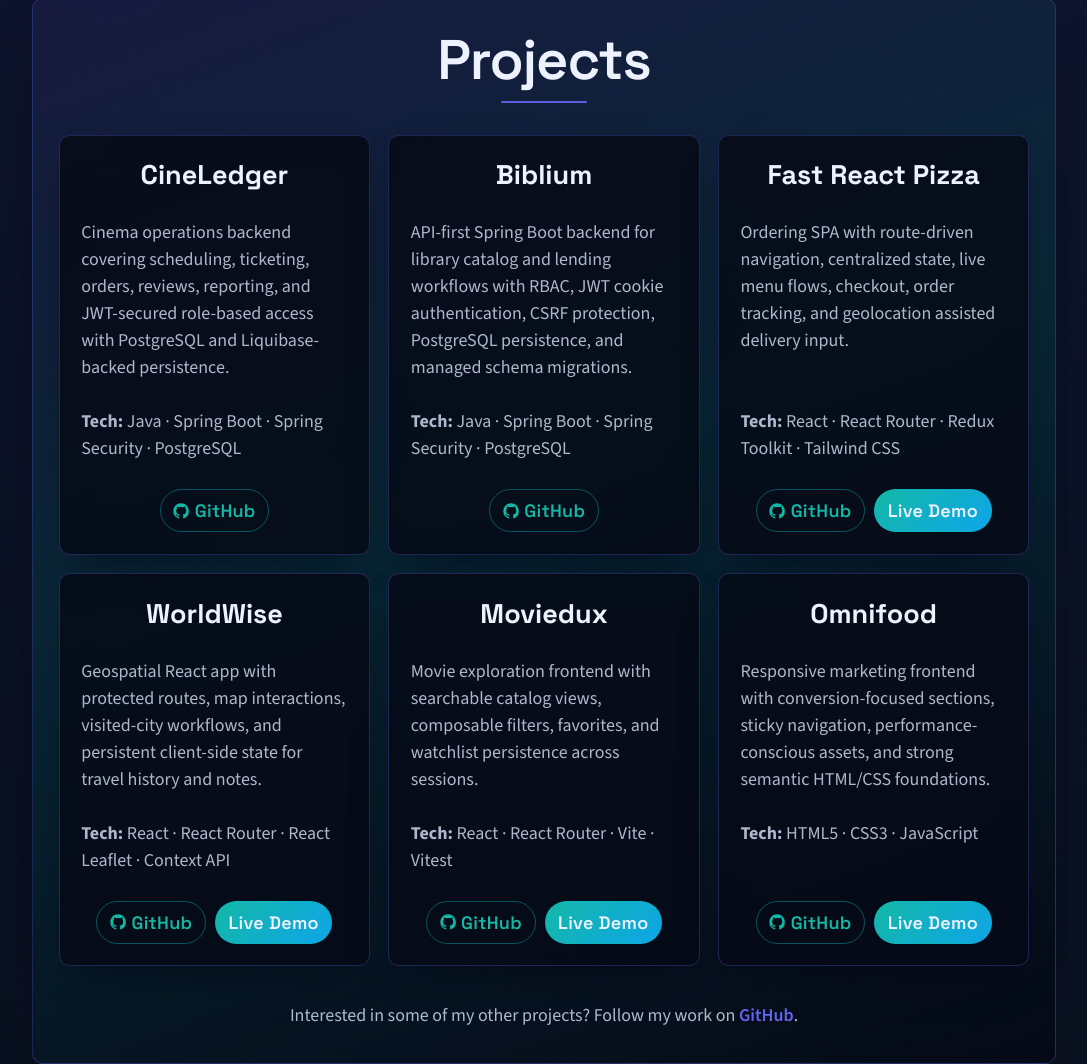
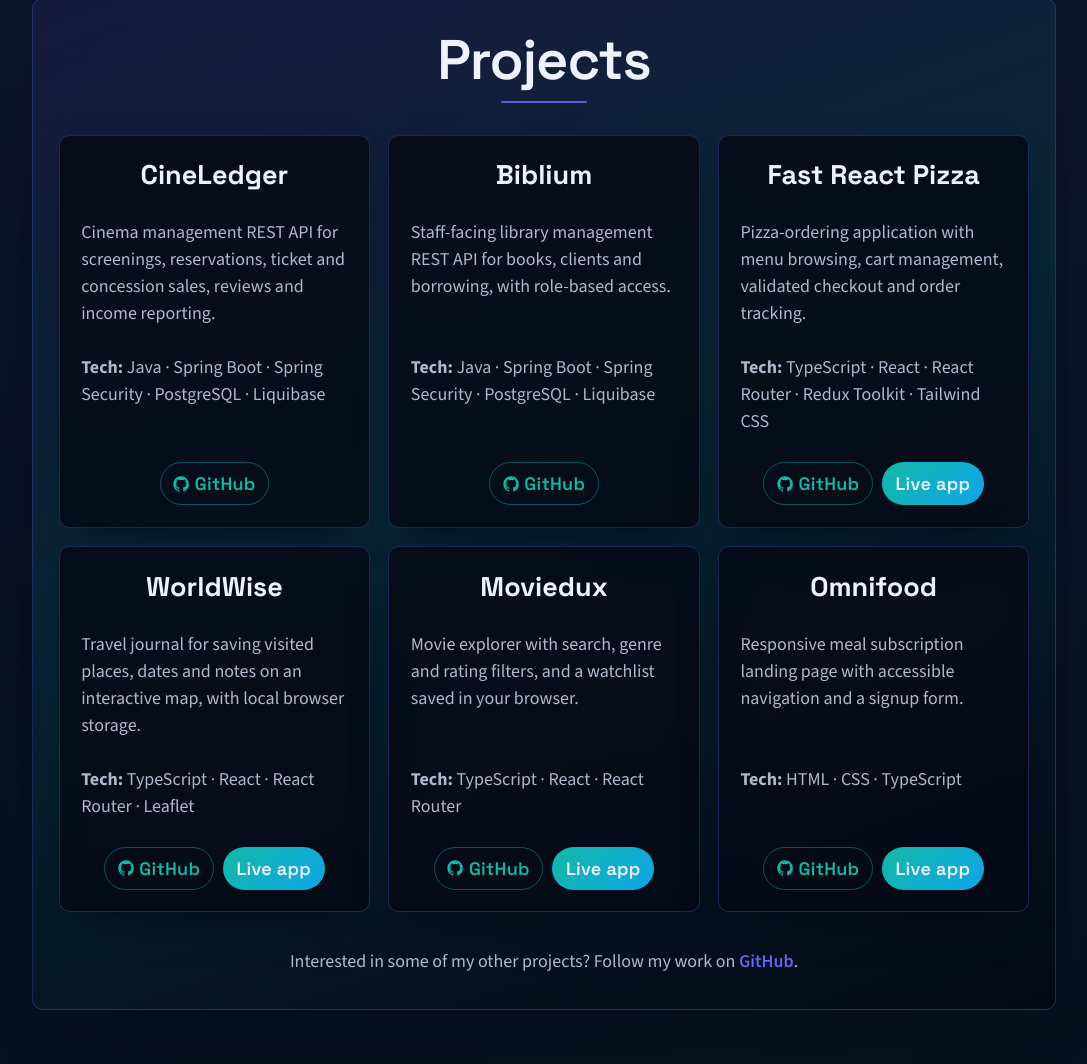
Before and after one commit to vdrenkov/portfolio, a plain HTML site: page index.html in a window 1280 px wide. Shown: the part 1888-2952 px from the top of the page, without its empty margins (96-1183 px from the left). Drawn offline with nearby package versions, Linux system fonts and the light colour scheme.

Commit message:
Refresh project descriptions and tech stacks.

```diff
--- a/index.html
+++ b/index.html
@@ -217,13 +217,12 @@
             <li class="card project-card project-card--1">
               <h3 class="card-title">CineLedger</h3>
               <p class="card-description">
-                Cinema operations backend covering scheduling, ticketing,
-                orders, reviews, reporting, and JWT-secured role-based access
-                with PostgreSQL and Liquibase-backed persistence.
+                Cinema management REST API for screenings, reservations, ticket
+                and concession sales, reviews and income reporting.
               </p>
               <p class="card-tech">
                 <strong>Tech:</strong> Java · Spring Boot · Spring Security ·
-                PostgreSQL
+                PostgreSQL · Liquibase
               </p>
               <div class="project-links">
                 <a
@@ -248,13 +247,12 @@
             <li class="card project-card project-card--2">
               <h3 class="card-title">Biblium</h3>
               <p class="card-description">
-                API-first Spring Boot backend for library catalog and lending
-                workflows with RBAC, JWT cookie authentication, CSRF protection,
-                PostgreSQL persistence, and managed schema migrations.
+                Staff-facing library management REST API for books, clients and
+                borrowing, with role-based access.
               </p>
               <p class="card-tech">
                 <strong>Tech:</strong> Java · Spring Boot · Spring Security ·
-                PostgreSQL
+                PostgreSQL · Liquibase
               </p>
               <div class="project-links">
                 <a
@@ -279,13 +277,12 @@
             <li class="card project-card project-card--3">
               <h3 class="card-title">Fast React Pizza</h3>
               <p class="card-description">
-                Ordering SPA with route-driven navigation, centralized state,
-                live menu flows, checkout, order tracking, and geolocation
-                assisted delivery input.
+                Pizza-ordering application with menu browsing, cart management,
+                validated checkout and order tracking.
               </p>
               <p class="card-tech">
-                <strong>Tech:</strong> React · React Router · Redux Toolkit ·
-                Tailwind CSS
+                <strong>Tech:</strong> TypeScript · React · React Router · Redux
+                Toolkit · Tailwind CSS
               </p>
               <div class="project-links">
                 <a
@@ -309,7 +306,7 @@
                   href="https://fast-react-pizza-vdrenkov.netlify.app/"
                   target="_blank"
                   rel="noopener noreferrer"
-                  >Live Demo</a
+                  >Live app</a
                 >
               </div>
             </li>
@@ -317,13 +314,11 @@
             <li class="card project-card project-card--4">
               <h3 class="card-title">WorldWise</h3>
               <p class="card-description">
-                Geospatial React app with protected routes, map interactions,
-                visited-city workflows, and persistent client-side state for
-                travel history and notes.
+                Travel journal for saving visited places, dates and notes on an
+                interactive map, with local browser storage.
               </p>
               <p class="card-tech">
-                <strong>Tech:</strong> React · React Router · React Leaflet ·
-                Context API
+                <strong>Tech:</strong> TypeScript · React · React Router · Leaflet
               </p>
               <div class="project-links">
                 <a
@@ -347,7 +342,7 @@
                   href="https://world-wise-vdrenkov.netlify.app/"
                   target="_blank"
                   rel="noopener noreferrer"
-                  >Live Demo</a
+                  >Live app</a
                 >
               </div>
             </li>
@@ -355,12 +350,11 @@
             <li class="card project-card project-card--5">
               <h3 class="card-title">Moviedux</h3>
               <p class="card-description">
-                Movie exploration frontend with searchable catalog views,
-                composable filters, favorites, and watchlist persistence across
-                sessions.
+                Movie explorer with search, genre and rating filters, and a
+                watchlist saved in your browser.
               </p>
               <p class="card-tech">
-                <strong>Tech:</strong> React · React Router · Vite · Vitest
+                <strong>Tech:</strong> TypeScript · React · React Router
               </p>
               <div class="project-links">
                 <a
@@ -384,7 +378,7 @@
                   href="https://moviedux-vdrenkov.netlify.app/"
                   target="_blank"
                   rel="noopener noreferrer"
-                  >Live Demo</a
+                  >Live app</a
                 >
               </div>
             </li>
@@ -392,12 +386,11 @@
             <li class="card project-card project-card--6">
               <h3 class="card-title">Omnifood</h3>
               <p class="card-description">
-                Responsive marketing frontend with conversion-focused sections,
-                sticky navigation, performance-conscious assets, and strong
-                semantic HTML/CSS foundations.
+                Responsive meal subscription landing page with accessible
+                navigation and a signup form.
               </p>
               <p class="card-tech">
-                <strong>Tech:</strong> HTML5 · CSS3 · JavaScript
+                <strong>Tech:</strong> HTML · CSS · TypeScript
               </p>
               <div class="project-links">
                 <a
@@ -421,7 +414,7 @@
                   href="https://omnifood-vdrenkov.netlify.app/"
                   target="_blank"
                   rel="noopener noreferrer"
-                  >Live Demo</a
+                  >Live app</a
                 >
               </div>
             </li>
```
